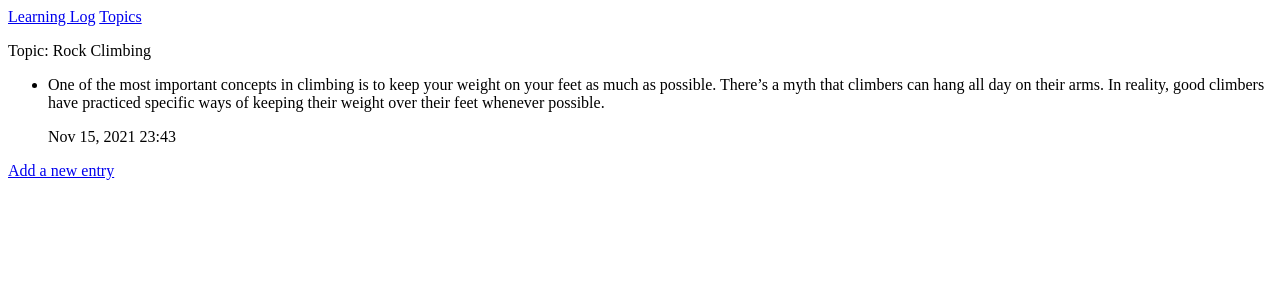
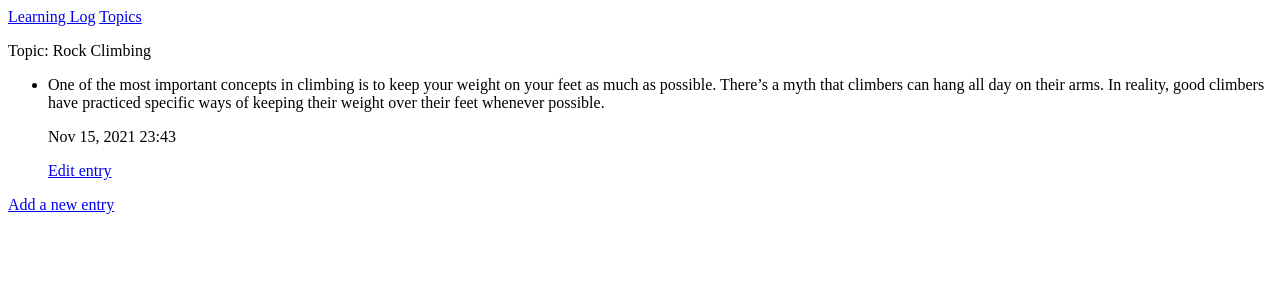
Before and after one commit to bastianposey/Django, a Django app: page /topics/1/ in a window 1280 px wide. Shown: the top 300 px of the page. Run offline with Django 3.2, Linux system fonts and the light colour scheme; data comes from the database, SQL or seed files in the repository; both versions use the stored data as it was after the commit.

Commit message:
edit entries

```diff
--- a/MainApp/templates/mainapp/topic.html
+++ b/MainApp/templates/mainapp/topic.html
@@ -10,16 +10,17 @@
 
         <p>{{e.text |linebreaks}}</p>
         <p>{{e.date_added |date:'M d, Y H:i'}}</p>
+        <a href="{% url 'MainApp:edit_entry' e.id %}">Edit entry</a>
 
     </li>
     {% empty %}
     <li> There are no entries for this topic yet. </li>
+
     {% endfor %}
 </ul>
 
 <p>
     <a href="{% url 'MainApp:new_entry' topic.id %}">Add a new entry</a>
-
 </p>
 
 {% endblock content %}
--- a/MainApp/urls.py
+++ b/MainApp/urls.py
@@ -11,4 +11,6 @@ urlpatterns = [
     path("new_topic/", views.new_topic, name="new_topic"),
     # topic_id is in vies.py file
     path('new_entry/<int:topic_id>/', views.new_entry, name='new_entry'),
+
+    path('edit_entry/<int:entry_id>/', views.edit_entry, name='edit_entry')
 ]
--- a/MainApp/views.py
+++ b/MainApp/views.py
@@ -65,3 +65,20 @@ def new_entry(request, topic_id):
     context = {'form': form, 'topic':topic}
 
     return render(request, 'MainApp/new_entry.html', context)
+
+def edit_entry(request, entry_id):
+    '''Edit an existing entry.'''
+    entry = Entry.objects.get(id=entry_id)
+    topic = entry.topic
+
+    if request.method != 'POST':
+        form = EntryForm(instance=entry)
+    else:
+        # post data submitted; process data.
+        form = EntryForm(instance=entry, data=request.POST)
+        if form.is_valid():
+            form.save()
+            return redirect('MainApp:topic', topic_id=topic.id)
+
+    context = {'entry':entry, 'topic': topic, 'form': form}
+    return render(request, 'MainApp/edit_entry.html', context)
```
Also changed, not shown: MainApp/templates/mainapp/edit_entry.html (added, +15 -0 lines), db.sqlite3.
